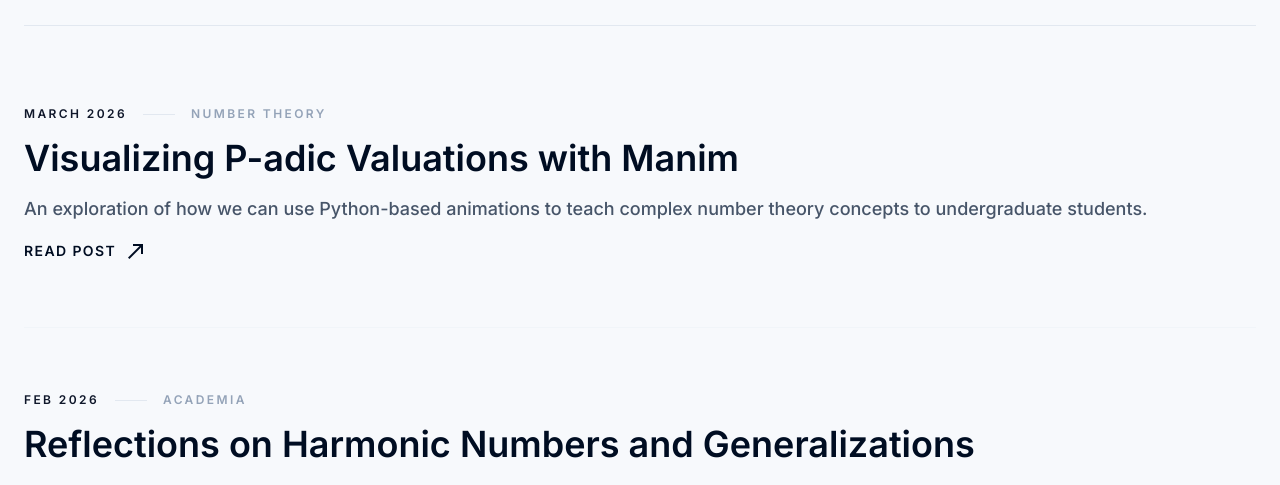
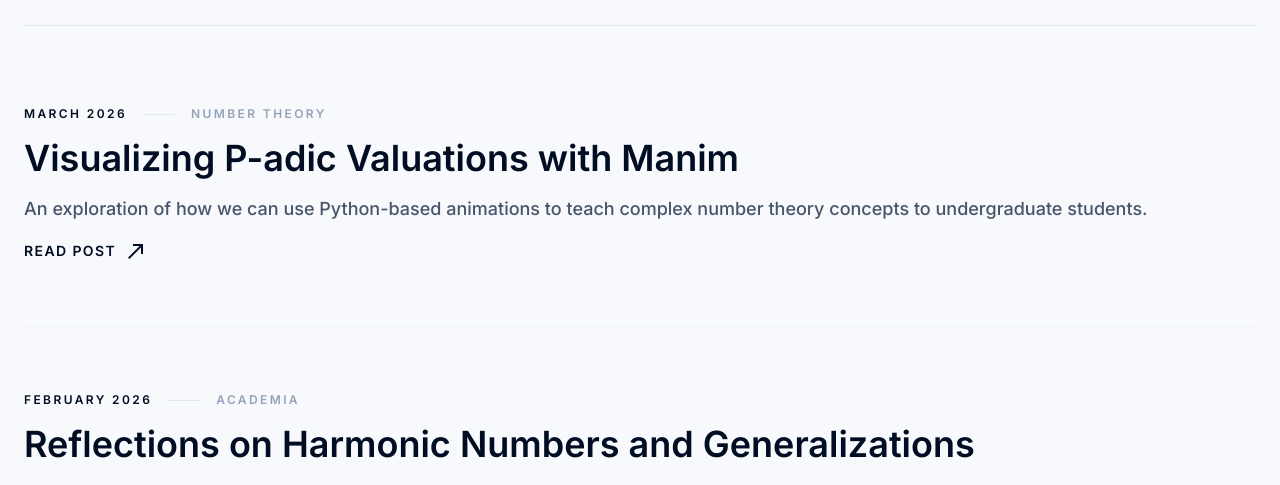
Before and after one commit to cagatayaltuntas/cagatayaltuntas.github.io, a Jekyll site: the page built from blog.html, in a window 1280 px wide and 1032 px high. Shown: the part 292-777 px from the top of the window. Built offline with Jekyll 4.4.1, drawn with Linux system fonts in a browser that asks for light colours; nearby versions of some CDN libraries.

Commit message:
Add Jekyll blog structure

```diff
--- a/blog.html
+++ b/blog.html
@@ -14,44 +14,26 @@
     <!-- Blog Yazıları Listesi -->
     <div class="space-y-16">
 
-        <!-- Blog Post 1 -->
-        <article class="group relative flex flex-col gap-4">
-            <div class="flex items-center gap-4 text-xs font-bold uppercase tracking-[0.2em] text-vismo-accent">
-                <span>March 2026</span>
+        {% for post in site.posts %}
+        <!-- Blog Post -->
+        <article class="group relative flex flex-col gap-4 {% unless forloop.first %}pt-16 border-t border-slate-100{% endunless %}">
+            <div class="flex items-center gap-4 text-xs font-bold uppercase tracking-[0.2em] text-[#000d22]">
+                <span>{{ post.date | date: "%B %Y" }}</span>
                 <span class="w-8 h-[1px] bg-slate-200"></span>
-                <span class="text-slate-400">Number Theory</span>
+                <span class="text-slate-400">{{ post.categories | join: ", " }}</span>
             </div>
             <div class="space-y-4">
-                <h2 class="text-3xl md:text-4xl font-extrabold text-[#000d22] group-hover:text-vismo-accent transition-colors leading-tight">
-                    Visualizing P-adic Valuations with Manim
+                <h2 class="text-3xl md:text-4xl font-extrabold text-[#000d22] group-hover:opacity-80 transition-colors leading-tight">
+                    <a href="{{ post.url | relative_url }}">{{ post.title }}</a>
                 </h2>
-                <p class="text-lg text-slate-600 leading-relaxed font-medium">
-                    An exploration of how we can use Python-based animations to teach complex number theory concepts to undergraduate students.
-                </p>
-                <a href="#" class="inline-flex items-center gap-2 text-sm font-black uppercase tracking-widest text-[#000d22] group-hover:gap-4 transition-all">
+                <div class="text-lg text-slate-600 leading-relaxed font-medium">
+                    {{ post.excerpt }}
+                </div>
+                <a href="{{ post.url | relative_url }}" class="inline-flex items-center gap-2 text-sm font-black uppercase tracking-widest text-[#000d22] group-hover:gap-4 transition-all">
                     Read Post <span class="material-symbols-outlined">north_east</span>
                 </a>
             </div>
         </article>
-
-        <!-- Blog Post 2 -->
-        <article class="group relative flex flex-col gap-4 pt-16 border-t border-slate-100">
-            <div class="flex items-center gap-4 text-xs font-bold uppercase tracking-[0.2em] text-vismo-accent">
-                <span>Feb 2026</span>
-                <span class="w-8 h-[1px] bg-slate-200"></span>
-                <span class="text-slate-400">Academia</span>
-            </div>
-            <div class="space-y-4">
-                <h2 class="text-3xl md:text-4xl font-extrabold text-[#000d22] group-hover:text-vismo-accent transition-colors leading-tight">
-                    Reflections on Harmonic Numbers and Generalizations
-                </h2>
-                <p class="text-lg text-slate-600 leading-relaxed font-medium">
-                    A brief summary of my recent research findings and what they mean for the field of analytic number theory.
-                </p>
-                <a href="#" class="inline-flex items-center gap-2 text-sm font-black uppercase tracking-widest text-[#000d22] group-hover:gap-4 transition-all">
-                    Read Post <span class="material-symbols-outlined">north_east</span>
-                </a>
-            </div>
-        </article>
+        {% endfor %}
 
     </div>
```
Also changed, not shown: _layouts/post.html (added, +26 -0 lines), _posts/2026-02-15-reflections-on-harmonic-numbers-and-generalizations.md (added, +14 -0 lines), _posts/2026-03-26-visualizing-p-adic-valuations-with-manim.md (added, +14 -0 lines).
